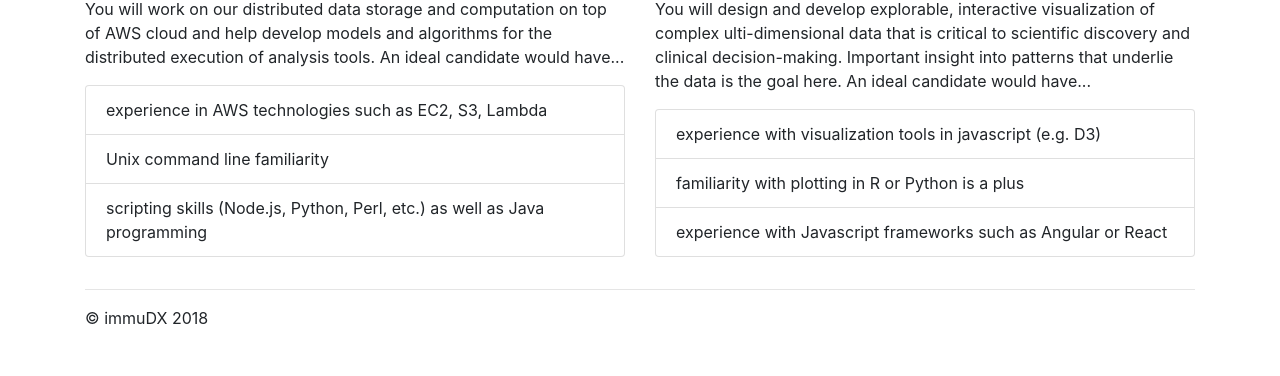
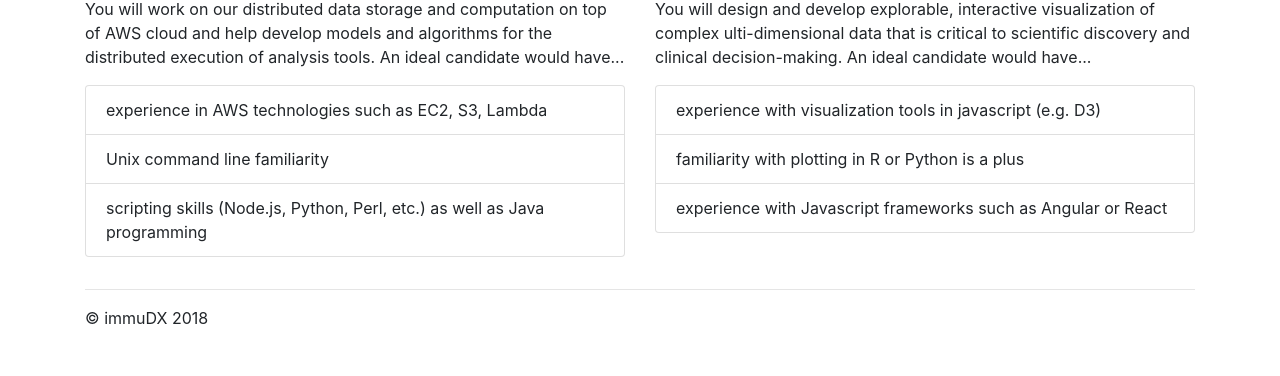
Before and after one commit to amberxiao/amberxiao.github.io, a website: page jobs/westwood.html in a window 1280 px wide. Shown: the part 424-800 px from the top of the page. Drawn offline with Linux system fonts and the light colour scheme; files whose address does not match are found by name.

Commit message:
westwood

```diff
--- a/jobs/westwood.html
+++ b/jobs/westwood.html
@@ -49,7 +49,7 @@
             <h2>Data Visualization</h2>
             <p>You will design and develop  explorable,
                     interactive visualization of complex ulti-dimensional data that is critical to scientific discovery
-                and clinical decision-making. Important insight into patterns that underlie the data is the goal here.
+                and clinical decision-making.
                   An ideal candidate would have...
                   <ul class="list-group">
                         <li class="list-group-item">experience with visualization tools in javascript (e.g. D3) </li>
```
